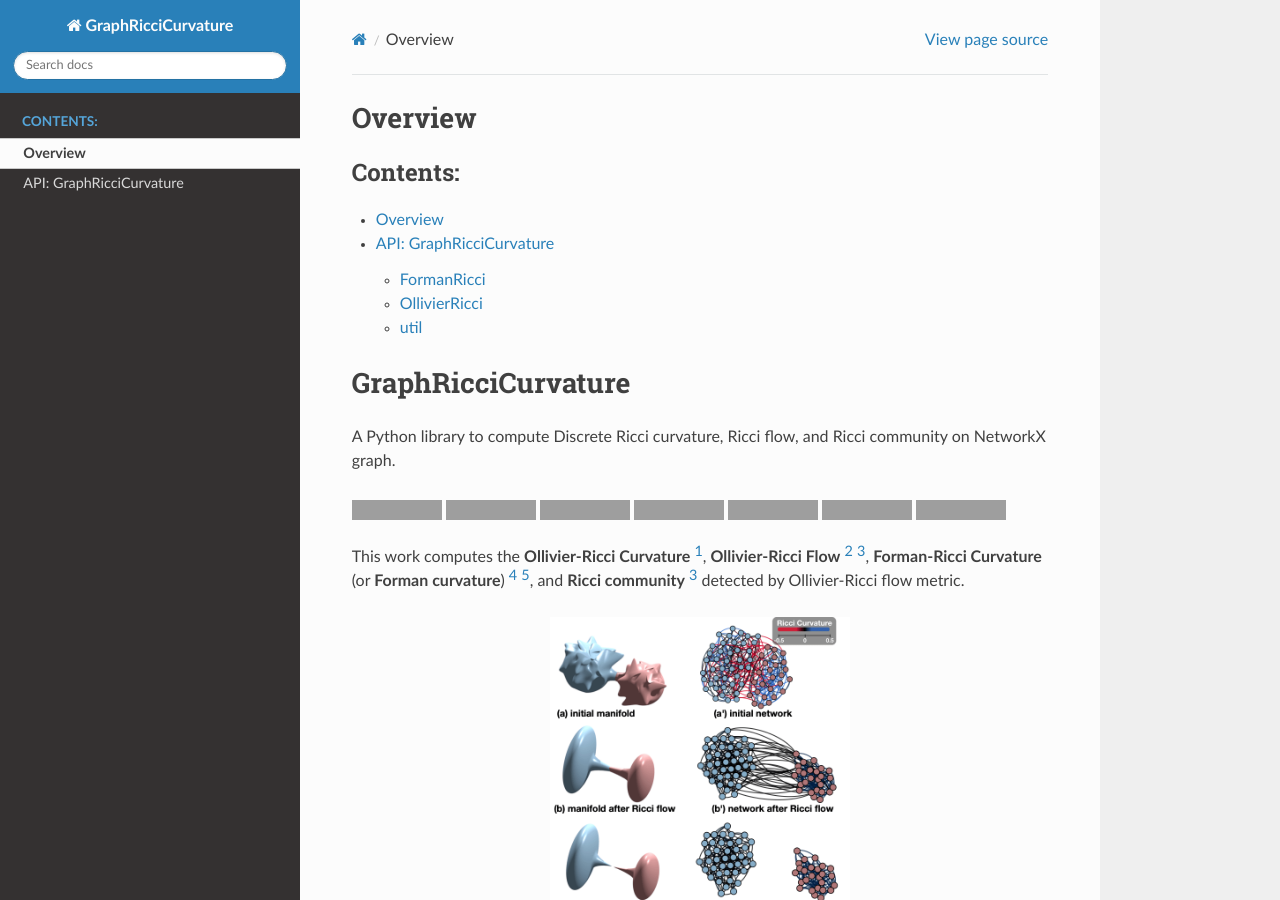
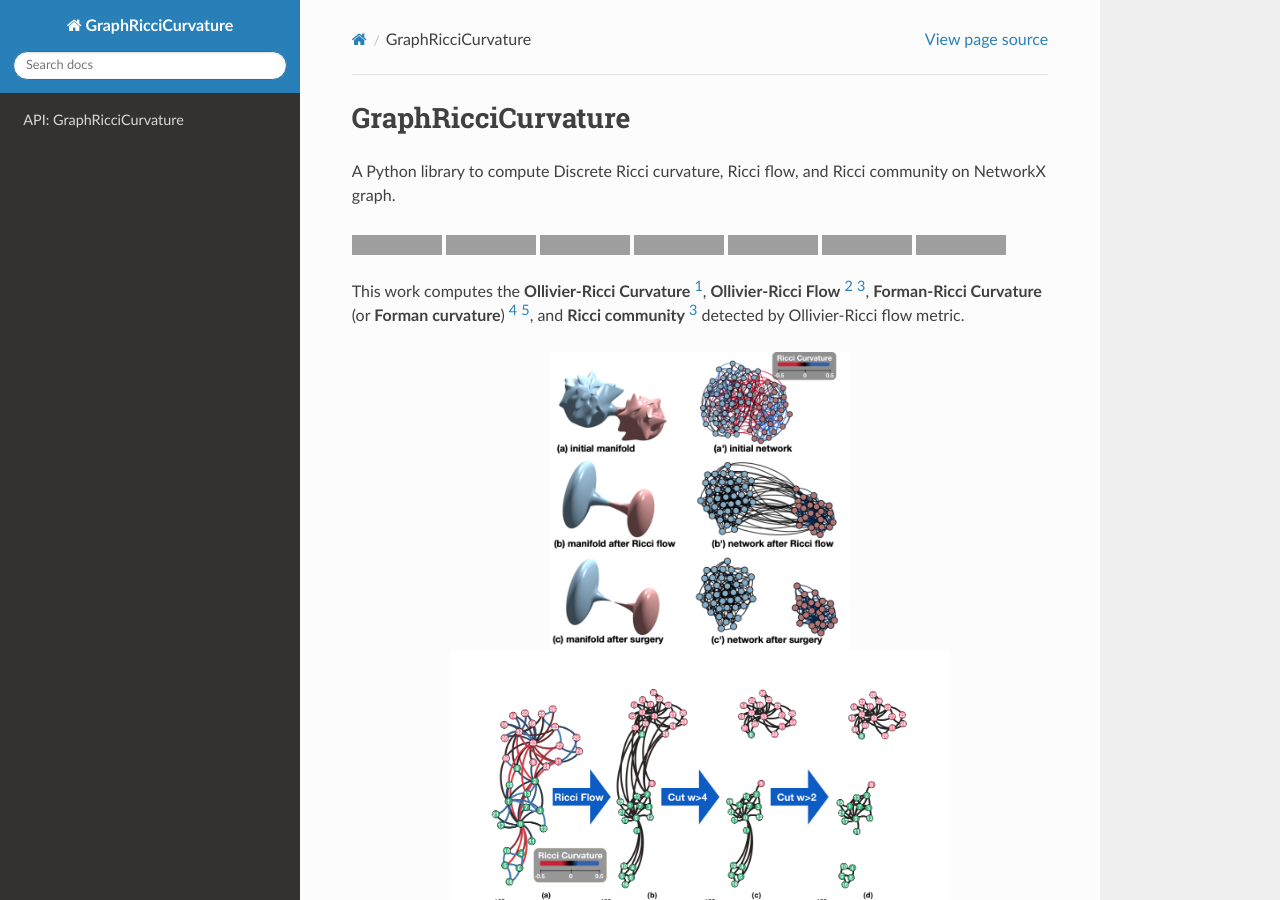
Before and after one commit to saibalmars/GraphRicciCurvature, a Sphinx documentation site: the page built from doc/source/index.rst, in a window 1280 px wide and 900 px high, cut to the strip 0-900 px from the top of the window. Built offline with Sphinx 7.4.7 and the Read the Docs theme 3.1.0, drawn with Linux system fonts in a browser that asks for light colours; pages that are not in the unit, such as notebooks, are missing from menus; some of the changed lines change nothing that is shown; grey boxes are pictures that could not be loaded.

Commit message:
Make README content the documentation homepage

```diff
--- a/doc/source/index.rst
+++ b/doc/source/index.rst
@@ -1,20 +1,13 @@
-.. GraphRicciCurvature documentation master file, created by
-   sphinx-quickstart on Mon Feb 17 23:34:01 2020.
-   You can adapt this file completely to your liking, but it should at least
-   contain the root `toctree` directive.
+.. GraphRicciCurvature documentation master file.
 
-Overview
-=========
+.. include:: readme.rst
 
 .. toctree::
+   :hidden:
    :maxdepth: 2
-   :caption: Contents:
 
-   self
    GraphRicciCurvature
    tutorial
-
-.. include:: readme.rst
 
 
 Indices and tables
```
